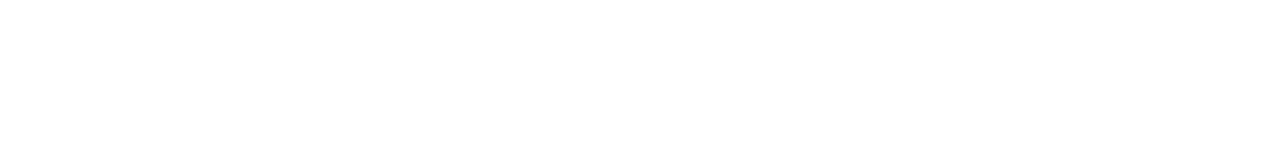
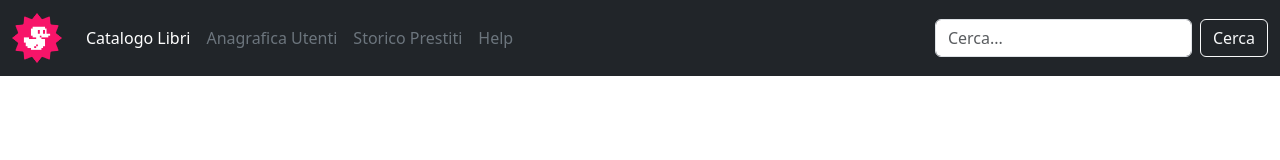
Before and after one commit to danielemurgioni/html-css-bootstrap-dashboard, a plain HTML site: page index.html in a window 1280 px wide. Drawn offline with nearby package versions, Linux system fonts and the light colour scheme.

Commit message:
[UPD] Done header with bootstrap

```diff
--- a/css/style.css
+++ b/css/style.css
@@ -0,0 +1,3 @@
+.logo-duck{
+    width: 50px;
+}
--- a/index.html
+++ b/index.html
@@ -3,10 +3,47 @@
 <head>
     <meta charset="UTF-8">
     <meta name="viewport" content="width=device-width, initial-scale=1.0">
+    <!-- bootstrap -->
     <link href="https://cdn.jsdelivr.net/npm/bootstrap@5.3.3/dist/css/bootstrap.min.css" rel="stylesheet" integrity="sha384-QWTKZyjpPEjISv5WaRU9OFeRpok6YctnYmDr5pNlyT2bRjXh0JMhjY6hW+ALEwIH" crossorigin="anonymous">
+    <!-- fontawensome -->
+    <link rel="stylesheet" href="https://cdnjs.cloudflare.com/ajax/libs/font-awesome/6.7.2/css/all.min.css" integrity="sha512-Evv84Mr4kqVGRNSgIGL/F/aIDqQb7xQ2vcrdIwxfjThSH8CSR7PBEakCr51Ck+w+/U6swU2Im1vVX0SVk9ABhg==" crossorigin="anonymous" referrerpolicy="no-referrer" />
+    <!-- css -->
+    <link rel="stylesheet" href="./css/style.css">
     <title>Esercizio n14</title>
 </head>
 <body>
-
+    <header>
+        <!-- Navigation -->
+        <nav class="navbar navbar-expand-lg bg-dark">
+            <div class="container-fluid">
+              <a class="navbar-brand" href="#">
+                <img class="logo-duck" src="./img/duck.png" alt="">
+              </a>
+              <button class="navbar-toggler border-secondary" type="button" data-bs-toggle="collapse" data-bs-target="#navbarSupportedContent" aria-controls="navbarSupportedContent" aria-expanded="false" aria-label="Toggle navigation">
+                <i class="fa-solid fa-bars text-secondary"></i>
+              </button>
+              <div class="collapse navbar-collapse" id="navbarSupportedContent">
+                <ul class="navbar-nav me-auto mb-2 mb-lg-0">
+                  <li class="nav-item">
+                    <a class="nav-link active text-white" aria-current="page" href="#">Catalogo Libri</a>
+                  </li>
+                  <li class="nav-item">
+                    <a class="nav-link text-secondary" href="#">Anagrafica Utenti</a>
+                  </li>
+                  <li class="nav-item">
+                    <a class="nav-link text-secondary" href="#">Storico Prestiti</a>
+                  </li>
+                  <li class="nav-item">
+                    <a class="nav-link text-secondary" href="#">Help</a>
+                  </li>
+                </ul>
+                <form class="d-flex" role="search">
+                  <input class="form-control me-2" type="search" placeholder="Cerca..." aria-label="Search">
+                  <button class="btn btn-outline-light" type="submit">Cerca</button>
+                </form>
+              </div>
+            </div>
+          </nav>
+    </header>
 </body>
 </html>
```
